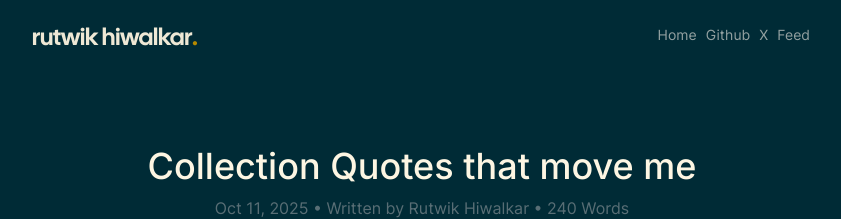
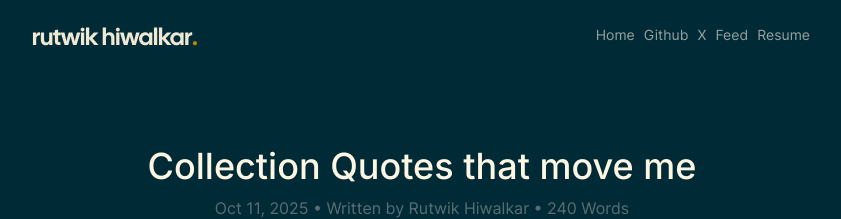
Before and after one commit to rutwikhdev/rutwikhdev.github.io, a Jekyll site: the page built from _posts/2025-10-12-Favourite-Quotes.md, in a window 1280 px wide. Shown: the top 219 px of the page, without its empty margins (218-1059 px from the left). Built offline with Jekyll 4.4.1, drawn with Linux system fonts in a browser that asks for light colours.

Commit message:
chore: add resume

```diff
--- a/_includes/header.html
+++ b/_includes/header.html
@@ -13,6 +13,7 @@
       <a class="navbar-link" target="_blank" href="{{ site.github }}">Github</a>
       <a class="navbar-link" target="_blank" href="{{ site.twitter }}">X</a>
       <a class="navbar-link" target="_blank" href="{{ "/feed.xml" | prepend: site.baseurl }}">Feed</a>
+      <a class="navbar-link" target="_blank" href="/resume.pdf">Resume</a>
     </nav>
   </div>
 </header>
```
Also changed, not shown: 1 other file.
